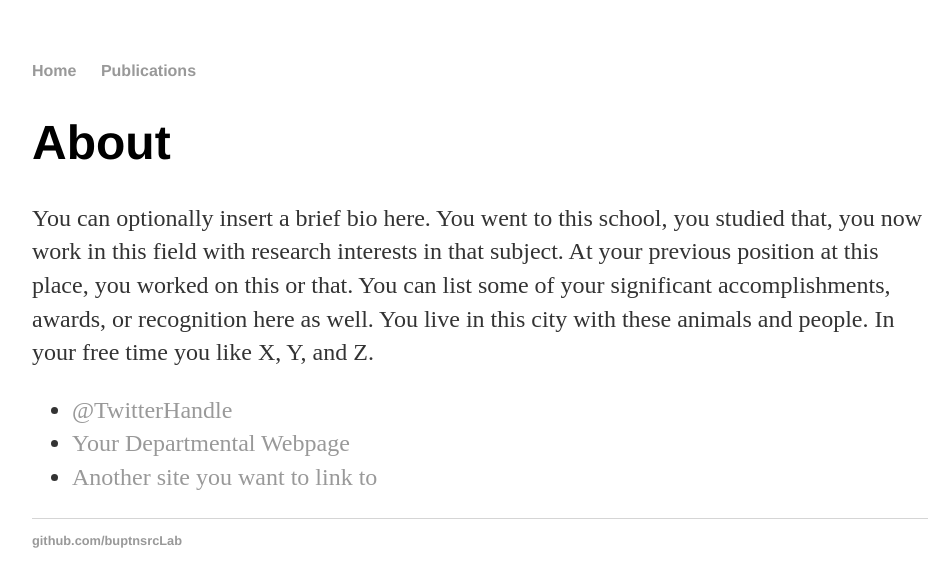
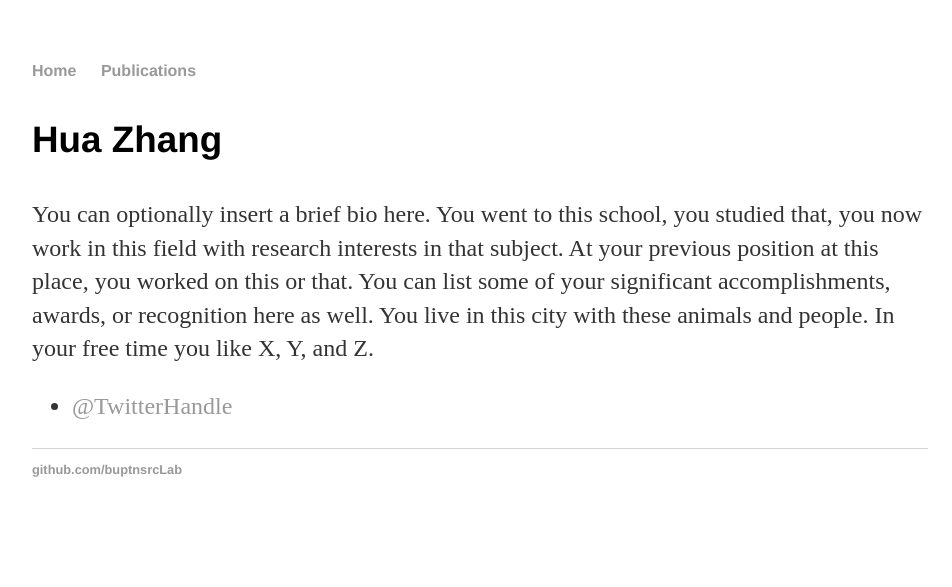
Before and after one commit to buptnsrcLab/buptnsrcLab.github.io, a Jekyll site: the page built from about/index.html, in a window 1280 px wide. Shown: the top 587 px of the page, without its empty margins (160-1112 px from the left). Built offline with Jekyll 4.4.1, drawn with Linux system fonts in a browser that asks for light colours.

Commit message:
修改题目

```diff
--- a/about/index.html
+++ b/about/index.html
@@ -1,15 +1,15 @@
 ---
 layout: default
-title: About Hank Quinlan
+title: Contact
 ---
 
 		<div class="about">
-			<h1>About</h1>
+			<h3>Hua Zhang</h3>
 			<p>You can optionally insert a brief bio here. You went to this school, you studied that, you now work in this field with research interests in that subject. At your previous position at this place, you worked on this or that. You can list some of your significant accomplishments, awards, or recognition here as well. You live in this city with these animals and people. In your free time you like X, Y, and Z.</p>
 
 			<ul class="contacts">
 				<li><a href="#">@TwitterHandle</a></li>
-				<li><a href="#">Your Departmental Webpage</a></li>
-				<li><a href="#">Another site you want to link to</a></li>
+				<!-- <li><a href="#">Your Departmental Webpage</a></li>
+				<li><a href="#">Another site you want to link to</a></li> -->
 				</ul>
 		</div>
```
Also changed, not shown: _posts/2020-01-03-vularcher-site-launched.md (+1 -1 lines).
